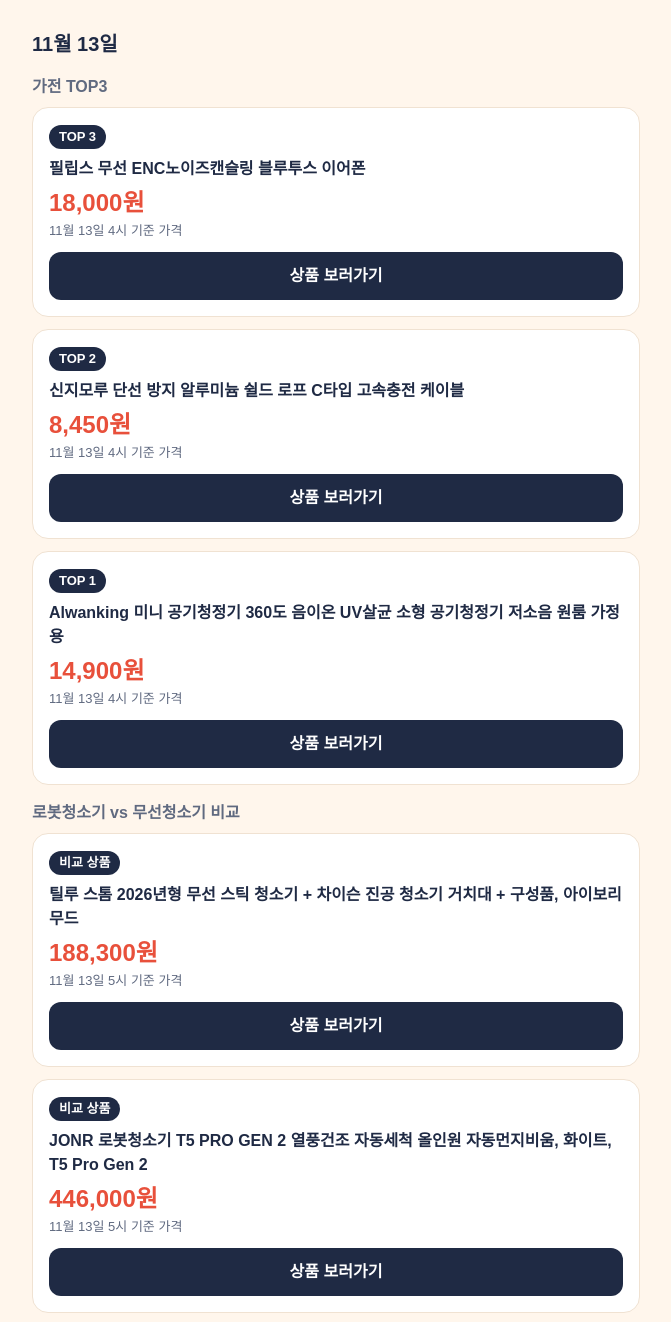
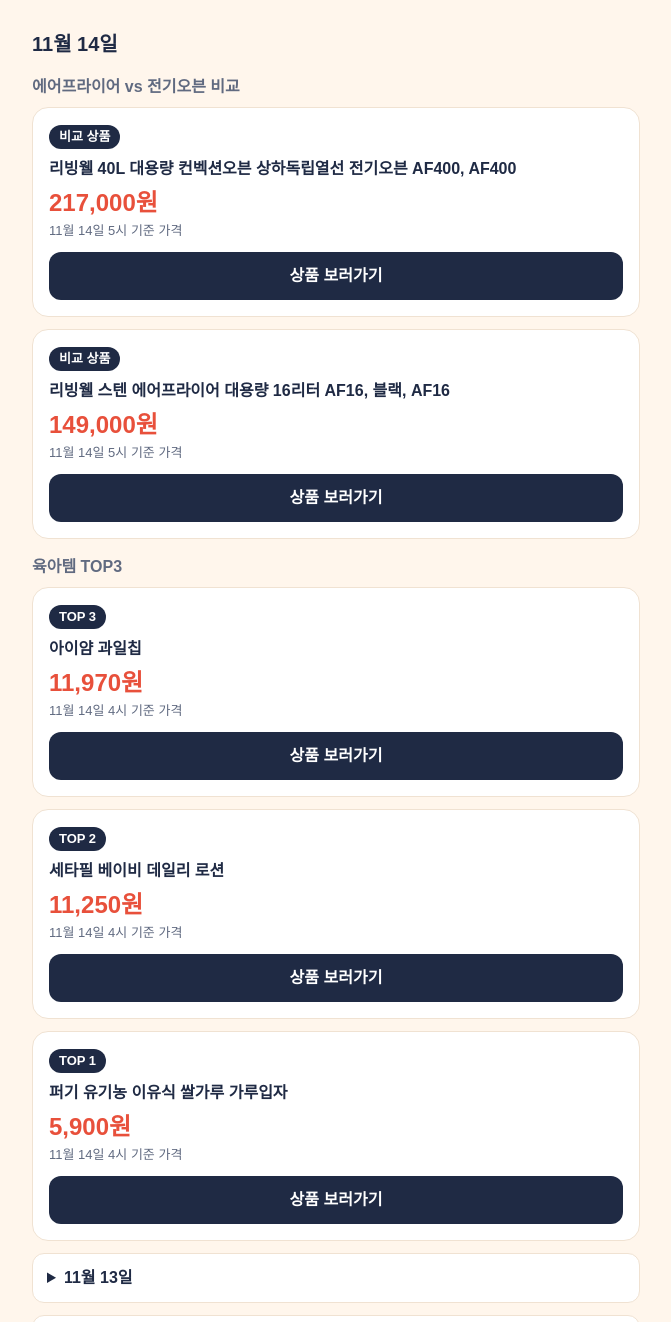
Before and after one commit to HyunsuJeon/jjinjjintem, a plain HTML site: page index.html in a window 1280 px wide. Shown: the part 169-1491 px from the top of the page, without its empty margins (304-975 px from the left). Drawn offline with Linux system fonts and the light colour scheme.

Commit message:
2026-11-14 페이지 갱신

```diff
--- a/index.html
+++ b/index.html
@@ -38,28 +38,66 @@ summary { padding:12px 14px; background:#fff; border:1px solid var(--line); bord
 <p class="disclosure">이 페이지는 쿠팡 파트너스 활동의 일환으로, 이에 따른 일정액의 수수료를 제공받습니다</p>
 <header><img src="logo.png" alt=""><h1>찐찐 오늘의 특가</h1></header>
 <p class="notice">가격과 재고는 수시로 바뀔 수 있습니다. 구매 전 상품 페이지에서 확인해 주세요.</p>
-<h2>11월 13일</h2>
+<h2>11월 14일</h2>
+<h3>에어프라이어 vs 전기오븐 비교</h3>
+<article class="card">
+<span class="rank">비교 상품</span>
+<p class="name">리빙웰 40L 대용량 컨벡션오븐 상하독립열선 전기오븐 AF400, AF400</p>
+<p class="price">217,000원</p>
+<p class="time">11월 14일 5시 기준 가격</p>
+<a class="button" href="https://link.coupang.com/a/iEExKKxBpQ" target="_blank" rel="sponsored nofollow noopener">상품 보러가기</a>
+</article>
+<article class="card">
+<span class="rank">비교 상품</span>
+<p class="name">리빙웰 스텐 에어프라이어 대용량 16리터 AF16, 블랙, AF16</p>
+<p class="price">149,000원</p>
+<p class="time">11월 14일 5시 기준 가격</p>
+<a class="button" href="https://link.coupang.com/a/iEExKFKWQe" target="_blank" rel="sponsored nofollow noopener">상품 보러가기</a>
+</article>
+<h3>육아템 TOP3</h3>
+<article class="card">
+<span class="rank">TOP 3</span>
+<p class="name">아이얌 과일칩</p>
+<p class="price">11,970원</p>
+<p class="time">11월 14일 4시 기준 가격</p>
+<a class="button" href="https://link.coupang.com/a/iEExwVNkeO" target="_blank" rel="sponsored nofollow noopener">상품 보러가기</a>
+</article>
+<article class="card">
+<span class="rank">TOP 2</span>
+<p class="name">세타필 베이비 데일리 로션</p>
+<p class="price">11,250원</p>
+<p class="time">11월 14일 4시 기준 가격</p>
+<a class="button" href="https://link.coupang.com/a/iEExwZS7jw" target="_blank" rel="sponsored nofollow noopener">상품 보러가기</a>
+</article>
+<article class="card">
+<span class="rank">TOP 1</span>
+<p class="name">퍼기 유기농 이유식 쌀가루 가루입자</p>
+<p class="price">5,900원</p>
+<p class="time">11월 14일 4시 기준 가격</p>
+<a class="button" href="https://link.coupang.com/a/iEExw3fMeO" target="_blank" rel="sponsored nofollow noopener">상품 보러가기</a>
+</article>
+<details><summary>11월 13일</summary>
 <h3>가전 TOP3</h3>
 <article class="card">
 <span class="rank">TOP 3</span>
 <p class="name">필립스 무선 ENC노이즈캔슬링 블루투스 이어폰</p>
 <p class="price">18,000원</p>
 <p class="time">11월 13일 4시 기준 가격</p>
-<a class="button" href="https://link.coupang.com/a/iCZJIuq1sq" target="_blank" rel="sponsored nofollow noopener">상품 보러가기</a>
+<a class="button" href="https://link.coupang.com/a/iEExYyDNIq" target="_blank" rel="sponsored nofollow noopener">상품 보러가기</a>
 </article>
 <article class="card">
 <span class="rank">TOP 2</span>
 <p class="name">신지모루 단선 방지 알루미늄 쉴드 로프 C타입 고속충전 케이블</p>
 <p class="price">8,450원</p>
 <p class="time">11월 13일 4시 기준 가격</p>
-<a class="button" href="https://link.coupang.com/a/iCZJIxh1CS" target="_blank" rel="sponsored nofollow noopener">상품 보러가기</a>
+<a class="button" href="https://link.coupang.com/a/iEExYvg8M8" target="_blank" rel="sponsored nofollow noopener">상품 보러가기</a>
 </article>
 <article class="card">
 <span class="rank">TOP 1</span>
 <p class="name">Alwanking 미니 공기청정기 360도 음이온 UV살균 소형 공기청정기 저소음 원룸 가정용</p>
 <p class="price">14,900원</p>
 <p class="time">11월 13일 4시 기준 가격</p>
-<a class="button" href="https://link.coupang.com/a/iCZJIBZlSu" target="_blank" rel="sponsored nofollow noopener">상품 보러가기</a>
+<a class="button" href="https://link.coupang.com/a/iEExYrsWQu" target="_blank" rel="sponsored nofollow noopener">상품 보러가기</a>
 </article>
 <h3>로봇청소기 vs 무선청소기 비교</h3>
 <article class="card">
@@ -67,15 +105,16 @@ summary { padding:12px 14px; background:#fff; border:1px solid var(--line); bord
 <p class="name">틸루 스톰 2026년형 무선 스틱 청소기 + 차이슨 진공 청소기 거치대 + 구성품, 아이보리무드</p>
 <p class="price">188,300원</p>
 <p class="time">11월 13일 5시 기준 가격</p>
-<a class="button" href="https://link.coupang.com/a/iCZJWfYPAq" target="_blank" rel="sponsored nofollow noopener">상품 보러가기</a>
+<a class="button" href="https://link.coupang.com/a/iEExYG4SZ2" target="_blank" rel="sponsored nofollow noopener">상품 보러가기</a>
 </article>
 <article class="card">
 <span class="rank">비교 상품</span>
 <p class="name">JONR 로봇청소기 T5 PRO GEN 2 열풍건조 자동세척 올인원 자동먼지비움, 화이트, T5 Pro Gen 2</p>
 <p class="price">446,000원</p>
 <p class="time">11월 13일 5시 기준 가격</p>
-<a class="button" href="https://link.coupang.com/a/iCZJWaDgRM" target="_blank" rel="sponsored nofollow noopener">상품 보러가기</a>
+<a class="button" href="https://link.coupang.com/a/iEExYA8sE0" target="_blank" rel="sponsored nofollow noopener">상품 보러가기</a>
 </article>
+</details>
 <details><summary>11월 12일</summary>
 <h3>구독료 환산</h3>
 <article class="card">
```
